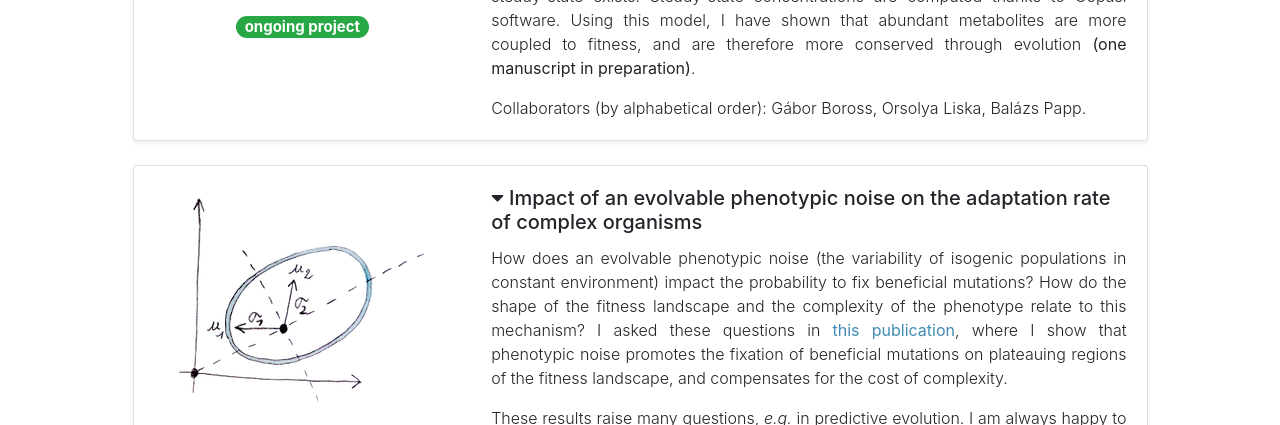
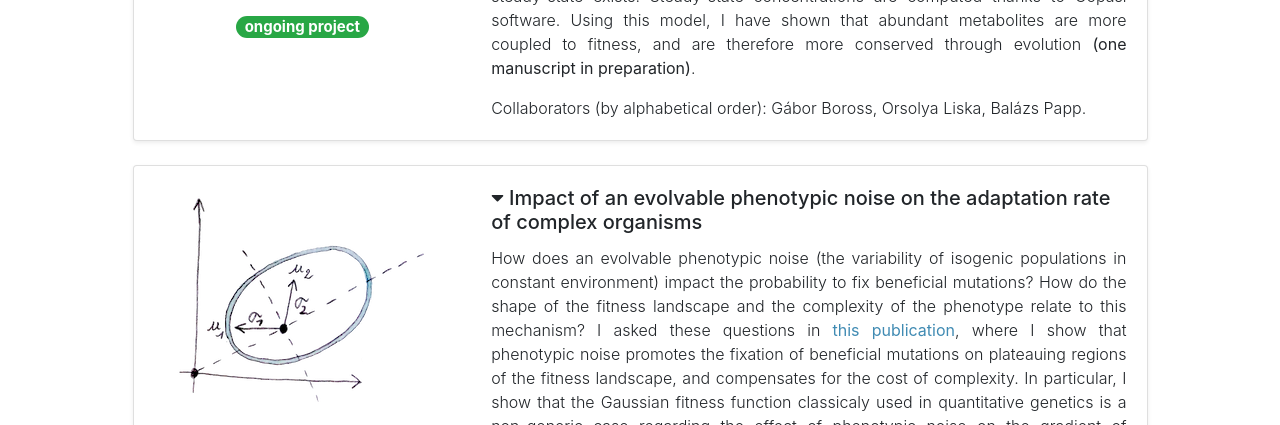
Before and after one commit to charlesrocabert/charlesrocabert.github.io, a plain HTML site: page research/index.html in a window 1280 px wide. Shown: the part 508-933 px from the top of the page. Drawn offline with nearby package versions, Linux system fonts and the light colour scheme.

Commit message:
Updated content

```diff
--- a/research/index.html
+++ b/research/index.html
@@ -187,7 +187,7 @@
             <div class="col-md-8">
               <div class="card-body">
                 <h5 class="card-title"><i class="fas fa-caret-down"></i> Impact of an evolvable phenotypic noise on the adaptation rate of complex organisms</h5>
-                <p class="card-text text-justify font-weight-light">How does an evolvable phenotypic noise (the variability of isogenic populations in constant environment) impact the probability to fix beneficial mutations? How do the shape of the fitness landscape and the complexity of the phenotype relate to this mechanism? I asked these questions in <a href="https://doi.org/10.1111/evo.14083" target="_blank">this publication</a>, where I show that phenotypic noise promotes the fixation of beneficial mutations on plateauing regions of the fitness landscape, and compensates for the cost of complexity.</p>
+                <p class="card-text text-justify font-weight-light">How does an evolvable phenotypic noise (the variability of isogenic populations in constant environment) impact the probability to fix beneficial mutations? How do the shape of the fitness landscape and the complexity of the phenotype relate to this mechanism? I asked these questions in <a href="https://doi.org/10.1111/evo.14083" target="_blank">this publication</a>, where I show that phenotypic noise promotes the fixation of beneficial mutations on plateauing regions of the fitness landscape, and compensates for the cost of complexity. In particular, I show that the Gaussian fitness function classicaly used in quantitative genetics is a non-generic case regarding the effect of phenotypic noise on the gradient of selection, suggesting that other forms of fitness function (even close to a Gaussian shape) are preferable for who wants to study phenotypic noise.</p>
                 <p class="card-text text-justify font-weight-light">These results raise many questions, <em>e.g.</em> in predictive evolution. I am always happy to <a href="mailto:charles[dot]rocabert[at]helsinki[dot]fi" target="_blank">discuss and share ideas</a> on this topic.</p>
                 <p class="card-text text-justify font-weight-light">For a shorter take-home message, check out this <a data-toggle="collapse" href="#collapse" aria-expanded="false" aria-controls="collapse">drawing</a> by P. Biller.</p>
                 <div class="collapse" id="collapse">
```
Also changed, not shown: cv/index.html (+1 -1 lines).
